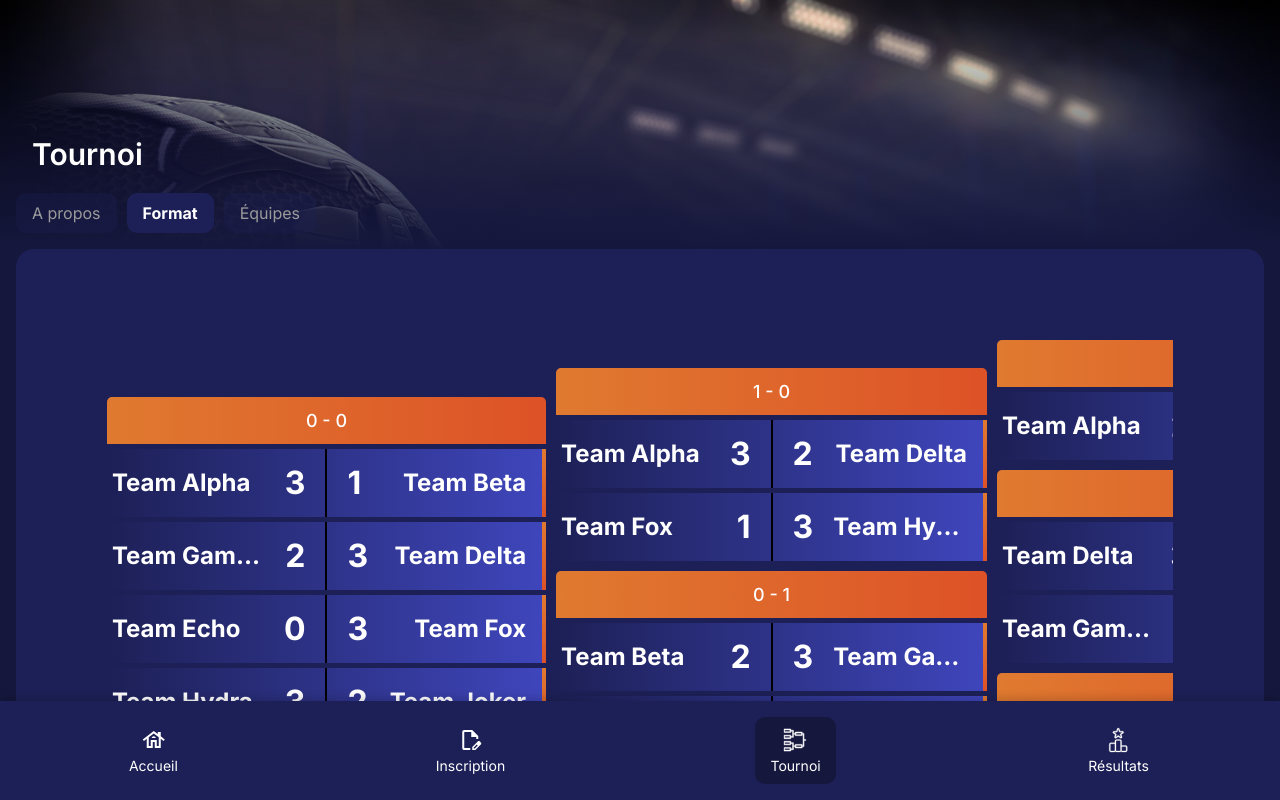
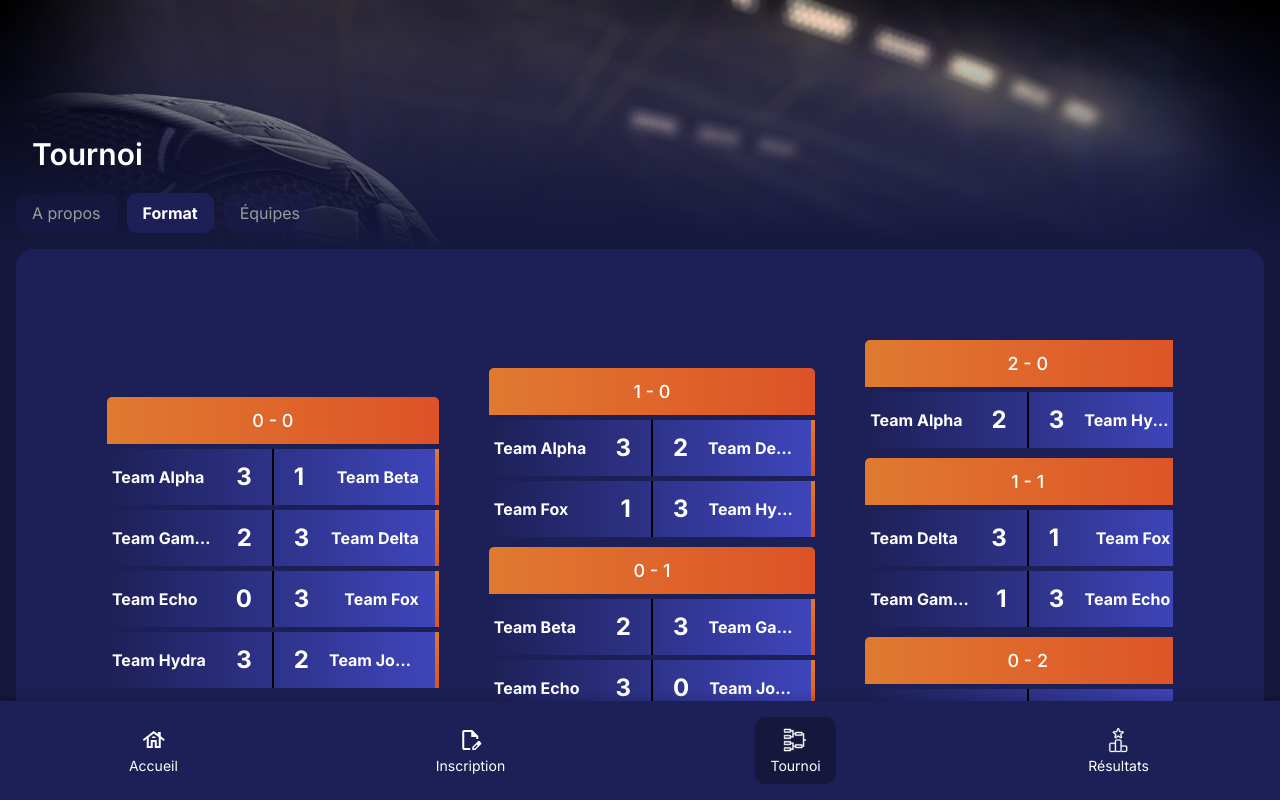
Before and after one commit to DylanAbz/lan-front-docker, a React (Vite) app: page /tournoi in a window 1280 px wide. Both pictures are taken after a click on the button "Format". Shown: the top 800 px of the page. Built offline with nearby package versions, Linux system fonts and the light colour scheme; no server answers.

Commit message:
Changement style SwissRoundBracket + ajout 3e round de données de test

```diff
--- a/src/components/swissroundbracket/SwissRoundBracket.scss
+++ b/src/components/swissroundbracket/SwissRoundBracket.scss
@@ -1,10 +1,11 @@
 .swissRoundBracket {
     display: flex;
     flex-direction: row;
-    gap: 10px;
+    gap: 50px;
     overflow-x: scroll;
     max-width: 100%;
     align-items: center;
+    padding-bottom: 100px;
 
 
     .roundListContainer {
--- a/src/components/swissroundbracket/swissroundelement/teammatch/TeamMatch.scss
+++ b/src/components/swissroundbracket/swissroundelement/teammatch/TeamMatch.scss
@@ -26,7 +26,6 @@
 
         .team1name {
             color: white;
-            font-size: 1.5rem;
             font-weight: bold;
             margin-right: 20px;
             margin-left: 5px;
@@ -37,7 +36,7 @@
 
         .team1score {
             color: white;
-            font-size: 2rem;
+            font-size: 1.5rem;
             font-weight: bold;
             margin-right: 20px;
         }
@@ -54,7 +53,6 @@
 
         .team2name {
             color: white;
-            font-size: 1.5rem;
             font-weight: bold;
             margin-right: 20px;
             overflow: hidden;
@@ -64,7 +62,7 @@
 
         .team2score {
             color: white;
-            font-size: 2rem;
+            font-size: 1.5rem;
             font-weight: bold;
             margin-right: 20px;
             margin-left: 20px;
--- a/src/pages/result/Result.tsx
+++ b/src/pages/result/Result.tsx
@@ -67,7 +67,40 @@ function Result() {
                     ],
                 },
             ],
-        },
+        }, {
+            round : [
+                {
+                    nbWin: 3,
+                    nbLoose: 0,
+                    matches: [
+                        {team1: "Team Hydra", team2: "PERSONNE", scoreTeam1: 0, scoreTeam2: 0},
+                    ],
+                },
+                {
+                    nbWin: 2,
+                    nbLoose: 1,
+                    matches: [
+                        {team1: "Team Alpha", team2: "Team Delta", scoreTeam1: 3, scoreTeam2: 0},
+                        {team1: "Team Echo", team2: "PERSONNE", scoreTeam1: 0, scoreTeam2: 0},
+                    ],
+                },
+                {
+                    nbWin: 1,
+                    nbLoose: 2,
+                    matches: [
+                        {team1: "Team Joker", team2: "Team Fox", scoreTeam1: 3, scoreTeam2: 0},
+                        {team1: "Team Gamma", team2: "PERSONNE", scoreTeam1: 0, scoreTeam2: 0},
+                    ],
+                },
+                {
+                    nbWin: 0,
+                    nbLoose: 3,
+                    matches: [
+                        {team1: "Team Beta", team2: "PERSONNE", scoreTeam1: 0, scoreTeam2: 0},
+                    ],
+                },
+            ]
+        }
     ]
     const tabsItems: { label: string; content: React.FC }[] = [
         {label: "Classement", content: () => <Ranking/>},
```
